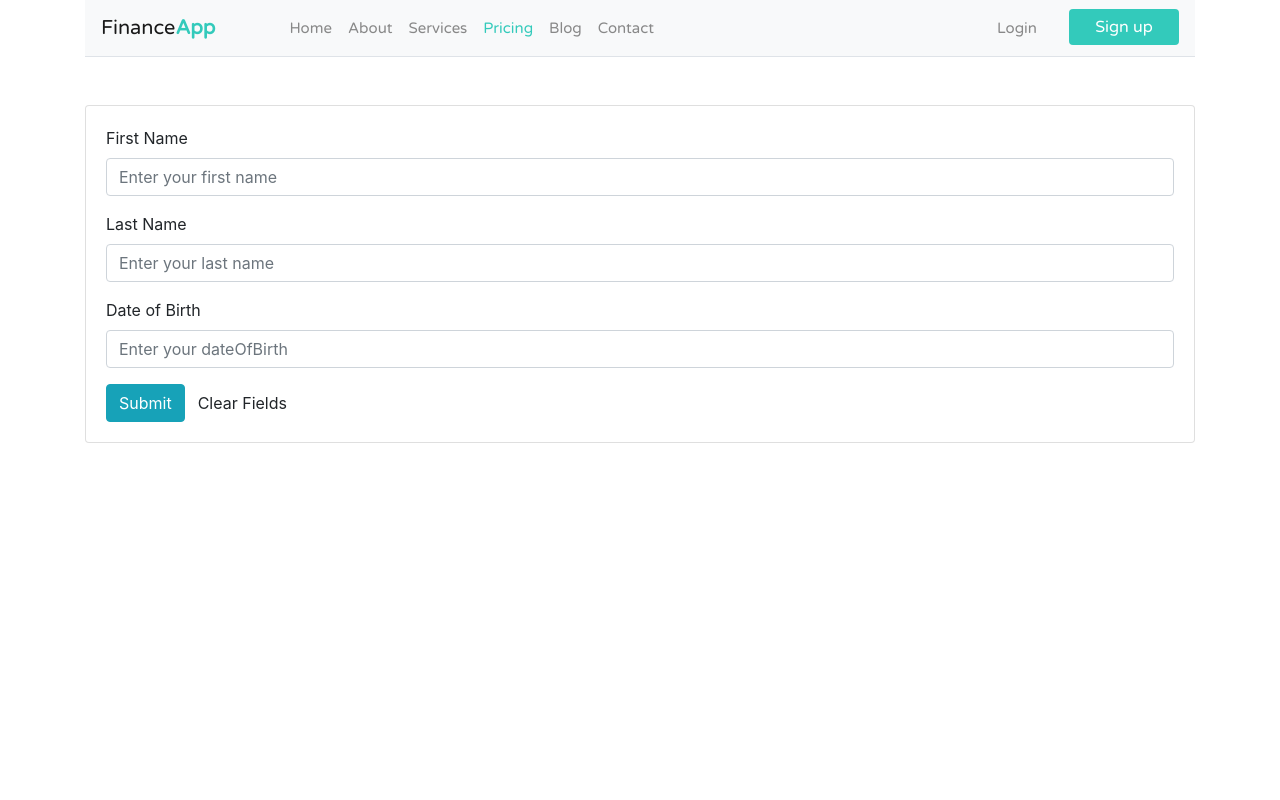
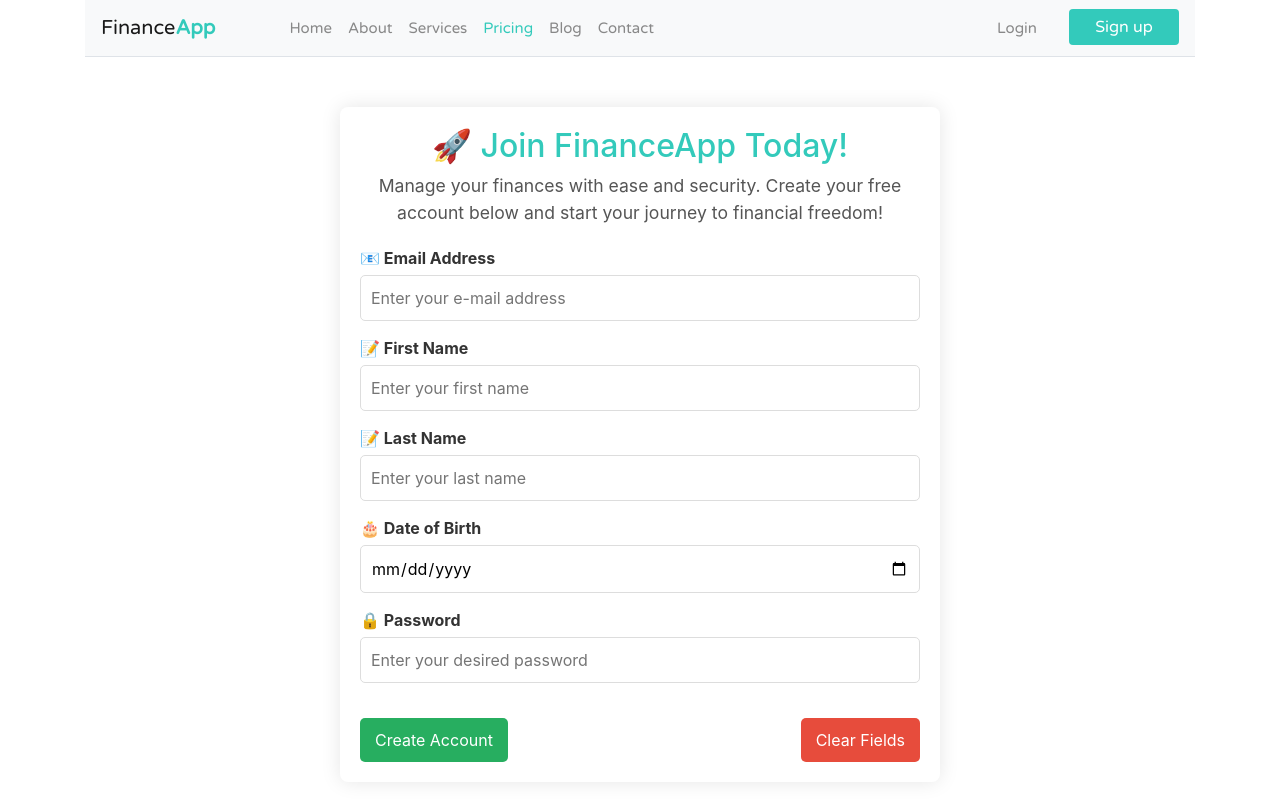
Before and after one commit to dorianbenitez/FinanceApp_UI, an Angular app: page /adduser in a window 1280 px wide. Shown: the top 800 px of the page. Built offline with nearby package versions, Linux system fonts and the light colour scheme.

Commit message:
Updated SignUp UI

```diff
--- a/src/app/model/uploadUser.ts
+++ b/src/app/model/uploadUser.ts
@@ -1,6 +1,8 @@
 // Define the User interface to match the data structure expected from the backend
 export interface UploadUser {
+    email: string;
     firstName: string;     // User's first name
     lastName: string;      // User's last name
     dateOfBirth: string;   // Date of birth as a string (e.g., 'YYYY-MM-DD')
+    password: string;
 }
--- a/src/app/model/user.ts
+++ b/src/app/model/user.ts
@@ -1,7 +1,9 @@
 // Define the User interface to match the data structure expected from the backend
 export interface User {
     id: number;            // Assuming 'id' is a number, adjust if needed
+    email: string;
     firstName: string;     // User's first name
     lastName: string;      // User's last name
     dateOfBirth: string;   // Date of birth as a string (e.g., 'YYYY-MM-DD')
+    password: string;
 }
--- a/src/app/user-form/user-form/user-form.component.css
+++ b/src/app/user-form/user-form/user-form.component.css
@@ -0,0 +1,88 @@
+body {
+    font-family: 'Arial', sans-serif;
+    background: #f0f4f8;
+    margin: 0;
+    padding: 0;
+  }
+
+  .signup-container {
+    max-width: 600px;
+    margin: 50px auto;
+    padding: 20px;
+    background: #fff;
+    border-radius: 8px;
+    box-shadow: 0 0 20px rgba(0, 0, 0, 0.1);
+  }
+
+  .welcome-message {
+    text-align: center;
+    margin-bottom: 20px;
+  }
+
+  .welcome-message h1 {
+    font-size: 2em;
+    color: #33cabb !important;;
+  }
+
+  .welcome-message p {
+    color: #555;
+    font-size: 1.1em;
+  }
+
+  .signup-form {
+    display: flex;
+    flex-direction: column;
+  }
+
+  .form-group {
+    margin-bottom: 15px;
+  }
+
+  .form-group label {
+    display: block;
+    margin-bottom: 5px;
+    color: #333;
+    font-weight: bold;
+  }
+
+  .form-group input {
+    width: 100%;
+    padding: 10px;
+    border: 1px solid #ddd;
+    border-radius: 5px;
+    font-size: 1em;
+  }
+
+  .button-group {
+    display: flex;
+    justify-content: space-between;
+    margin-top: 20px;
+  }
+
+  .submit-btn {
+    background: #27ae60;
+    color: #fff;
+    padding: 10px 15px;
+    border: none;
+    border-radius: 5px;
+    cursor: pointer;
+    transition: background 0.3s;
+  }
+
+  .submit-btn:hover {
+    background: #219150;
+  }
+
+  .clear-btn {
+    background: #e74c3c;
+    color: #fff;
+    padding: 10px 15px;
+    border: none;
+    border-radius: 5px;
+    cursor: pointer;
+    transition: background 0.3s;
+  }
+
+  .clear-btn:hover {
+    background: #c0392b;
+  }
--- a/src/app/user-form/user-form/user-form.component.html
+++ b/src/app/user-form/user-form/user-form.component.html
@@ -1,7 +1,83 @@
-<div class="card my-5">
+<div class="signup-container">
+  <div class="welcome-message">
+    <h1>🚀 Join FinanceApp Today!</h1>
+    <p>Manage your finances with ease and security. Create your free account below and start your journey to financial freedom!</p>
+  </div>
+  <form class="signup-form" (ngSubmit)="onSubmit()">
+    <div class="form-group">
+      <label for="email">📧 Email Address</label>
+      <input type="email" [(ngModel)]="user.email"
+      id="email"
+      name="email"
+      placeholder="Enter your e-mail address"
+      required>
+    </div>
+
+    <div class="form-group">
+      <label for="firstName">📝 First Name</label>
+      <input type="text" [(ngModel)]="user.firstName"
+      id="firstName"
+      name="firstName"
+      placeholder="Enter your first name"
+      required>
+    </div>
+
+    <div class="form-group">
+      <label for="lastName">📝 Last Name</label>
+      <input type="text" [(ngModel)]="user.lastName"
+      id="lastName"
+      name="lastName"
+      placeholder="Enter your last name"
+      required>
+    </div>
+
+    <div class="form-group">
+      <label for="dateOfBirth">🎂 Date of Birth</label>
+      <input type="date" [(ngModel)]="user.dateOfBirth"
+      id="dateOfBirth"
+      name="dateOfBirth"
+      placeholder="Enter your date of birth"
+      required >
+    </div>
+
+    <div class="form-group">
+      <label for="password">🔒 Password</label>
+      <input type="password" [(ngModel)]="user.password"
+      id="password"
+      name="password"
+      placeholder="Enter your desired password"
+      required>
+    </div>
+
+    <div class="button-group">
+      <button type="submit" class="submit-btn">Create Account</button>
+      <button type="reset" class="clear-btn">Clear Fields</button>
+    </div>
+  </form>
+</div>
+
+
+
+
+
+
+
+
+
+<!-- <div class="card my-5">
     <div class="card-body">
       <form (ngSubmit)="onSubmit()">
-        <div class="form-group">
+        <div class="form-group"> -->
+          <!-- <label for="email">Email Address</label>
+          <input type="text" [(ngModel)]="user.email"
+            class="form-control"
+            id="email"
+            name="email"
+            placeholder="Enter your e-mail address"
+            required>
+        </div> -->
+
+        <!-- <div class="form-group">
           <label for="firstName">First Name</label>
           <input type="text" [(ngModel)]="user.firstName"
             class="form-control"
@@ -9,9 +85,9 @@
             name="firstName"
             placeholder="Enter your first name"
             required>
-        </div>
+        </div> -->
 
-        <div class="form-group">
+        <!-- <div class="form-group">
             <label for="lastName">Last Name</label>
             <input type="text" [(ngModel)]="user.lastName"
               class="form-control"
@@ -19,20 +95,40 @@
               name="lastName"
               placeholder="Enter your last name"
               required>
-          </div>
+          </div> -->
 
-          <div class="form-group">
-            <label for="dateOfBirth">Date of Birth</label>
+          <!-- <div class="form-group">
+            <label for="dateOfBirth">Date of Birth (YYYY-MM-DD format)</label>
             <input type="text" [(ngModel)]="user.dateOfBirth"
               class="form-control"
               id="dateOfBirth"
               name="dateOfBirth"
-              placeholder="Enter your dateOfBirth"
+              placeholder="Enter your date of birth"
               required >
-          </div>
+          </div> -->
 
+          <!-- <div class="form-group">
+            <label for="password">Password</label>
+            <input type="text" [(ngModel)]="user.password"
+              class="form-control"
+              id="password"
+              name="password"
+              placeholder="Enter your desired password"
+              required>
+          </div> -->
+
+          <!-- <div class="form-group">
+            <label for="email">Password Confirmation</label>
+            <input type="text" [(ngModel)]="user.email"
+              class="form-control"
+              id="email"
+              name="email"
+              placeholder="Enter your e-mail address"
+              required>
+          </div> -->
+<!--
         <button type="submit" class="btn btn-info">Submit</button>
         <button type="reset" class="btn btn-info-clear-fields">Clear Fields</button>
       </form>
     </div>
-  </div>
+  </div> -->
--- a/src/app/user-form/user-form/user-form.component.ts
+++ b/src/app/user-form/user-form/user-form.component.ts
@@ -11,9 +11,11 @@ import { UserService } from 'src/app/services/user-service.service';
 export class UserFormComponent {
 
   user: UploadUser = {
+    email: '',
     firstName: '',
     lastName: '',
     dateOfBirth: '',
+    password: '',
   };
 
   constructor(private userService: UserService) {}
@@ -35,9 +37,11 @@ export class UserFormComponent {
 
   resetForm(): void {
     this.user = {
+      email: '',
       firstName: '',
       lastName: '',
       dateOfBirth: '',
+      password: '',
     };
   }
 }
--- a/src/app/user-list/user-list/user-list.component.html
+++ b/src/app/user-list/user-list/user-list.component.html
@@ -4,17 +4,21 @@
         <thead class="thead-dark">
           <tr>
             <th>#</th>
+            <th>Email Address</th>
             <th >First Name</th>
             <th >Last Name</th>
             <th >DOB</th>
+            <th> Password</th>
           </tr>
         </thead>
         <tbody>
               <tr *ngFor="let user of users">
                   <td>{{ user.id }}</td>
+                  <td>{{ user.email }}</td>
                   <td>{{ user.firstName }}</td>
                   <td>{{ user.lastName }}</td>
                   <td>{{ user.dateOfBirth }}</td>
+                  <td>{{ user.password }}</td>
               </tr>
       </tbody>
       </table>
```
